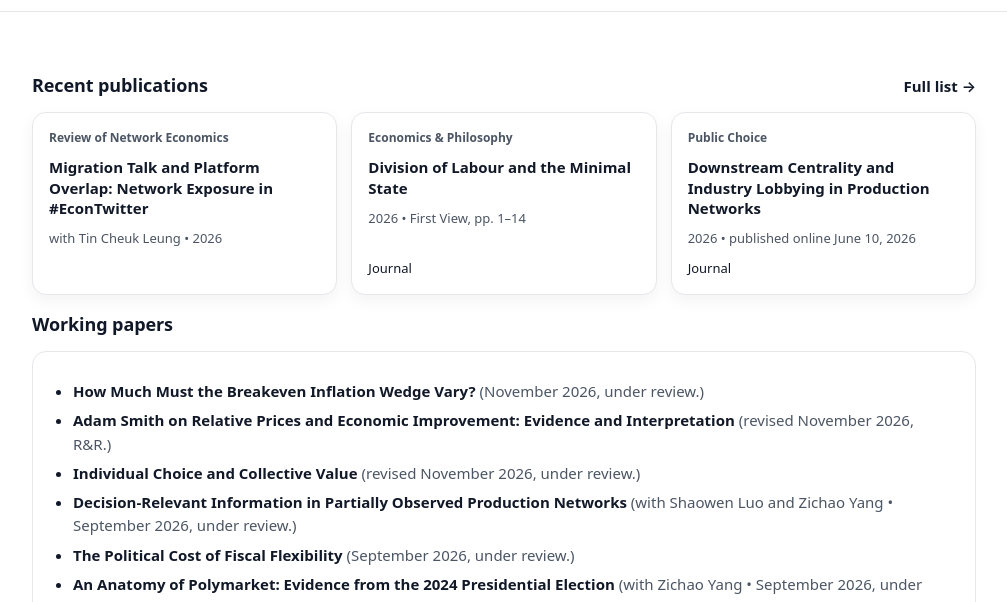
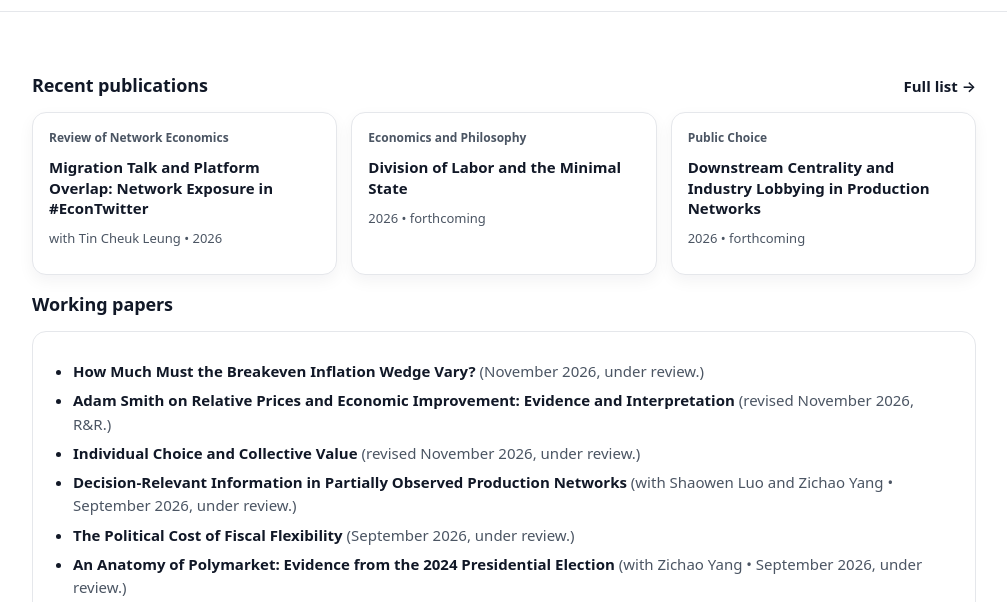
Before and after one commit to byrontkp/kptsang.github.io, a plain HTML site: page index.html in a window 1280 px wide. Shown: the part 141-743 px from the top of the page, without its empty margins (136-1143 px from the left). Drawn offline with Linux system fonts and the light colour scheme.

Commit message:
Keep the tipping paper’s issue citation and list the other two papers as forthcoming

```diff
--- a/index.html
+++ b/index.html
@@ -443,7 +443,8 @@
           const venue = safeText(p.venue);
           const year = p.year || (p.date ? p.date.slice(0, 4) : "");
           const withLine = coauthorText(p.authors);
-          const publicationDetail = p.status === "published" ? safeText(p.status_note) : "";
+          const showDetail = p.status === "published" || p.status_note === "forthcoming";
+          const publicationDetail = showDetail ? safeText(p.status_note) : "";
           const meta = [withLine, year, publicationDetail].filter(Boolean).join(" • ");
           const links = p.links || {};
           const pdf = links.pdf || "#";
--- a/publications.json
+++ b/publications.json
@@ -18,19 +18,18 @@
 },
 {
     "id": "tsang-minstate",
-    "title": "Division of Labour and the Minimal State",
+    "title": "Division of Labor and the Minimal State",
     "authors": [
       "Kwok Ping Tsang"
     ],
     "year": 2026,
-    "venue": "Economics & Philosophy",
+    "venue": "Economics and Philosophy",
     "links": {
-      "journal": "https://doi.org/10.1017/S0266267126100820",
       "pdf": "https://drive.google.com/file/d/1NEq5EjiUaEV-1urOd2w6HAnF4JPACpoE/view?usp=drive_link"
     },
     "type": "publication",
-    "status": "published",
-    "status_note": "First View, pp. 1–14",
+    "status": "accepted",
+    "status_note": "forthcoming",
     "date": "2026"
   },
     {
@@ -42,13 +41,12 @@
     "year": 2026,
     "venue": "Public Choice",
     "links": {
-      "journal": "https://doi.org/10.1007/s11127-026-01428-z",
       "pdf": "/assets/papers/PC_2026.pdf",
     "package": "https://drive.google.com/file/d/1YACeuFiriG_T4AW3vpIeHJywFbdjuxSo/view?usp=drive_link"
     },
     "type": "publication",
-    "status": "published",
-    "status_note": "published online June 10, 2026",
+    "status": "accepted",
+    "status_note": "forthcoming",
     "date": "2026"
   },
   {
```
Also changed, not shown: 1 other file.
